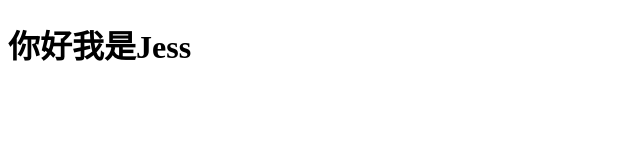
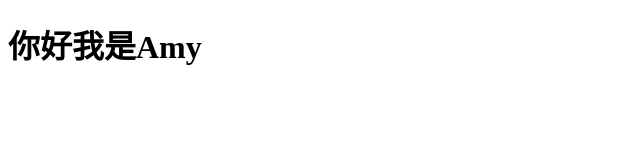
Before and after one commit to jess1104/com_work, a plain HTML site: page index.html in a window 1280 px wide. Shown: the full height of the page, 0-640 px from the left. Drawn offline with Linux system fonts and the light colour scheme.

Commit message:
add h1 amy

```diff
--- a/index.html
+++ b/index.html
@@ -7,6 +7,6 @@
     <title>Document</title>
 </head>
 <body>
-    <h1>你好我是Jess</h1>
+    <h1>你好我是Amy</h1>
 </body>
 </html>
```
